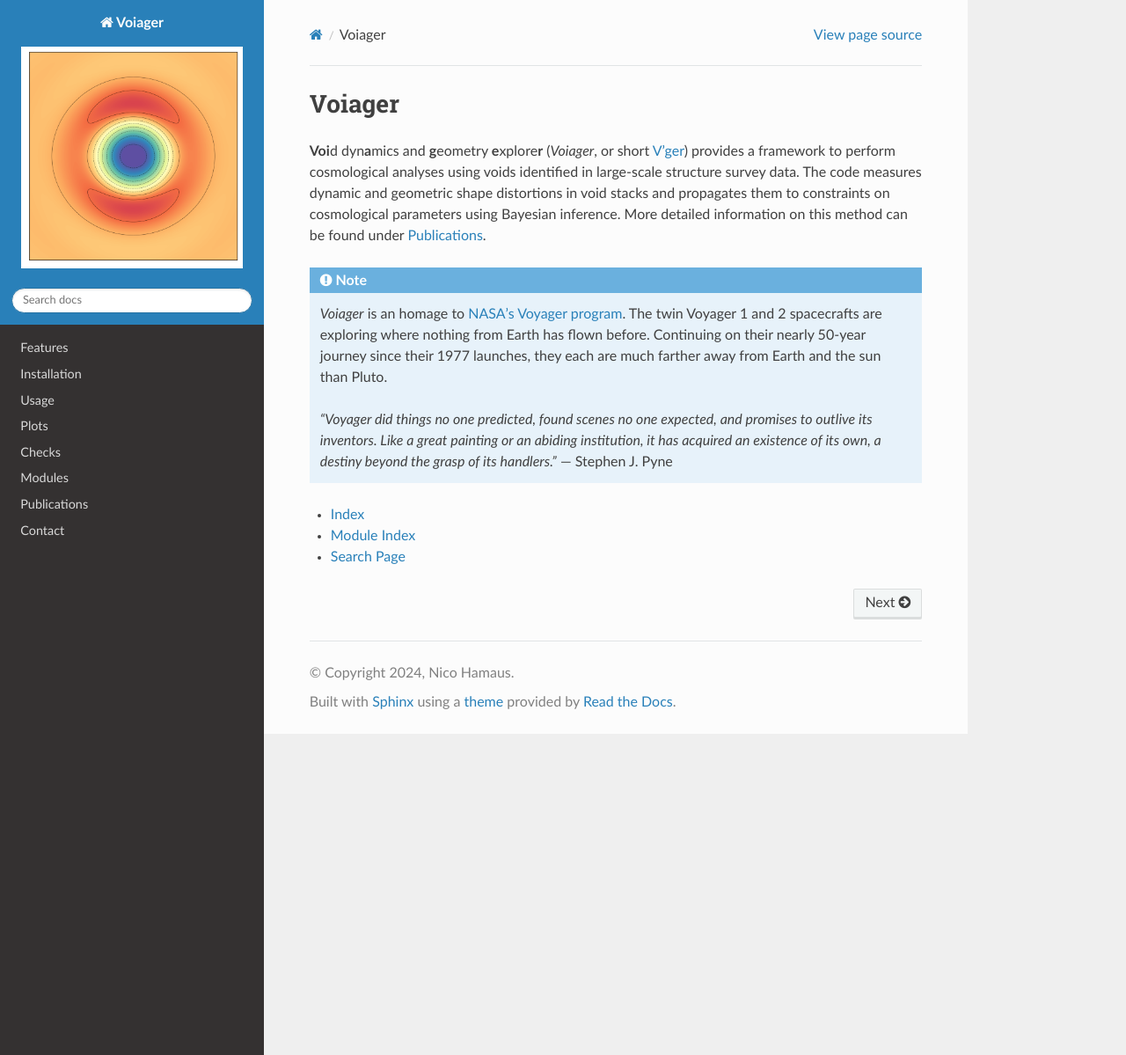
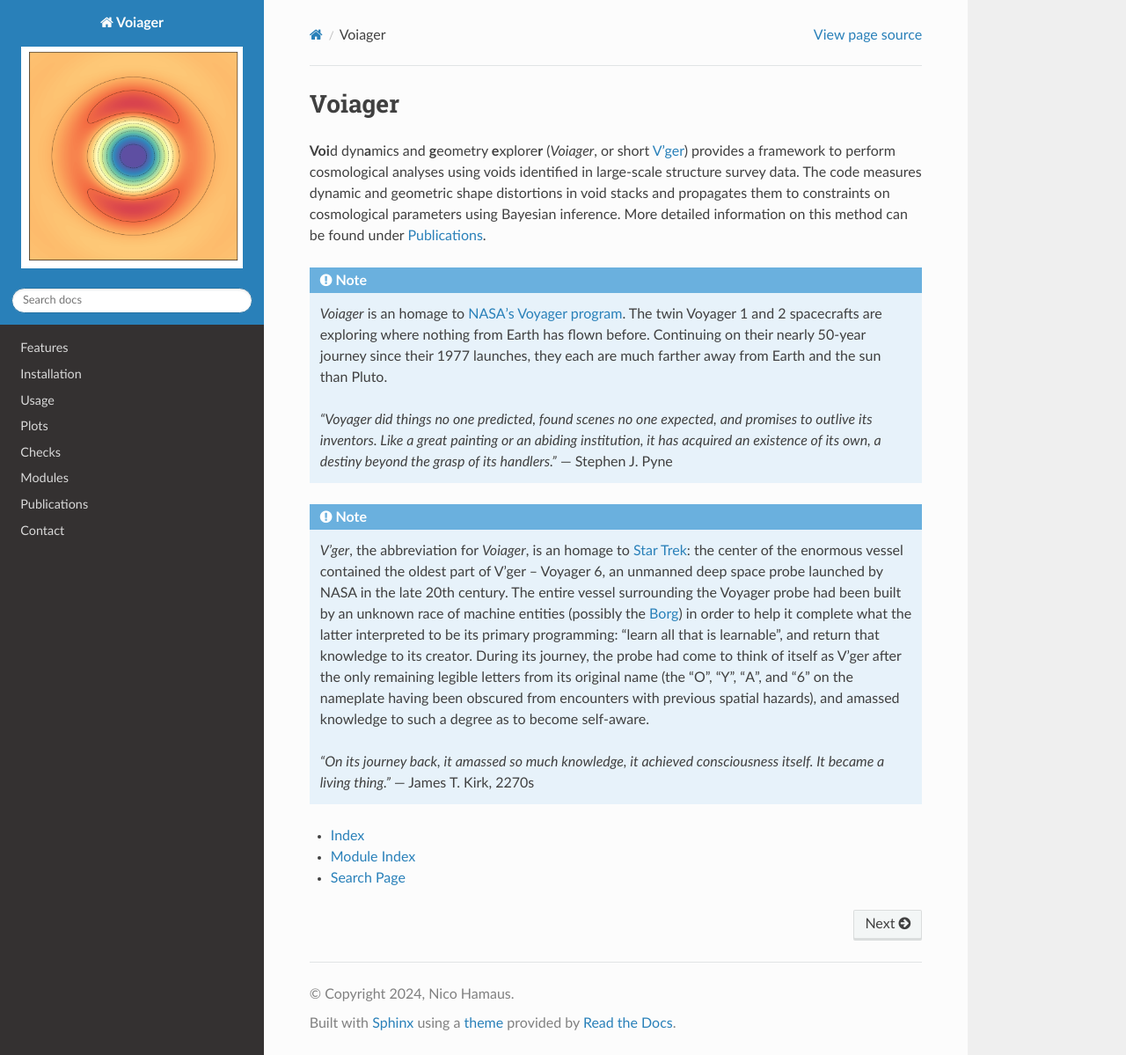
Before and after one commit to nhamaus/Voiager, a Sphinx documentation site: the page built from docs/index.rst, in a window 1280 px wide and 1199 px high. Shown: the whole window at 88% size. Built offline with Sphinx 7.4.7 and the Read the Docs theme 2.0.0, drawn with Linux system fonts in a browser that asks for light colours; pages that are not in the unit, such as notebooks, are missing from menus.

Commit message:
UpdatedREADME.md and docs with note on V'ger

```diff
--- a/docs/index.rst
+++ b/docs/index.rst
@@ -7,6 +7,11 @@
    *Voiager* is an homage to `NASA's <https://voyager.jpl.nasa.gov/>`_ `Voyager program <https://en.wikipedia.org/wiki/Voyager_program>`_. The twin Voyager 1 and 2 spacecrafts are exploring where nothing from Earth has flown before. Continuing on their nearly 50-year journey since their 1977 launches, they each are much farther away from Earth and the sun than Pluto.
 
    *"Voyager did things no one predicted, found scenes no one expected, and promises to outlive its inventors. Like a great painting or an abiding institution, it has acquired an existence of its own, a destiny beyond the grasp of its handlers."* — Stephen J. Pyne
+
+.. note::
+   *V'ger*, the abbreviation for *Voiager*, is an homage to `Star Trek <https://memory-alpha.fandom.com/wiki/Star_Trek:_The_Motion_Picture>`_\: the center of the enormous vessel contained the oldest part of V'ger – Voyager 6, an unmanned deep space probe launched by NASA in the late 20th century. The entire vessel surrounding the Voyager probe had been built by an unknown race of machine entities (possibly the `Borg <https://memory-alpha.fandom.com/wiki/Borg>`_) in order to help it complete what the latter interpreted to be its primary programming: "learn all that is learnable", and return that knowledge to its creator. During its journey, the probe had come to think of itself as V'ger after the only remaining legible letters from its original name (the "O", "Y", "A", and "6" on the nameplate having been obscured from encounters with previous spatial hazards), and amassed knowledge to such a degree as to become self-aware.
+
+   *"On its journey back, it amassed so much knowledge, it achieved consciousness itself. It became a living thing."* — James T. Kirk, 2270s
 
 
 .. toctree::
--- a/docs/usage.rst
+++ b/docs/usage.rst
@@ -30,7 +30,7 @@
 
         voiager 'path/to/parameter_file.yaml'
 
-    Previously calculated data vectors are saved in the file `stacks.dat <https://github.com/nhamaus/Voiager/blob/main/results/Beyond2pt/C_mock_lightcone_0240/stacks.dat>`_, this step in the pipeline will be skipped in case the file already exists (i.e., it needs to be removed to start a new calculation). Similarly, the files named `chains.dat <https://github.com/nhamaus/Voiager/blob/main/results/Beyond2pt/C_mock_lightcone_0240/chains.dat>`_ contain previously run MCMCs, which the code will continue sampling when found. Human readable ASCII versions of the chains are also produced.
+    Previously calculated data vectors are saved in the file `stacks.dat <https://github.com/nhamaus/Voiager/blob/main/results/Beyond2pt/C_mock_lightcone_0240/stacks.dat>`_, this step in the pipeline will be skipped in case the file already exists (i.e., it needs to be removed to start a new calculation, but note that it requires about 32GB of available memory). Similarly, the files named `chains.dat <https://github.com/nhamaus/Voiager/blob/main/results/Beyond2pt/C_mock_lightcone_0240/chains.dat>`_ contain previously run MCMCs, which the code will continue sampling when found. Human readable ASCII versions of the chains are also produced.
 
 The file `params.yaml <https://github.com/nhamaus/Voiager/blob/main/voiager/params.yaml>`_ contains the main adjustable parameters of the code, each of which appears with a brief comment about its meaning:
 
```
Also changed, not shown: README.md (+6 -1 lines).
